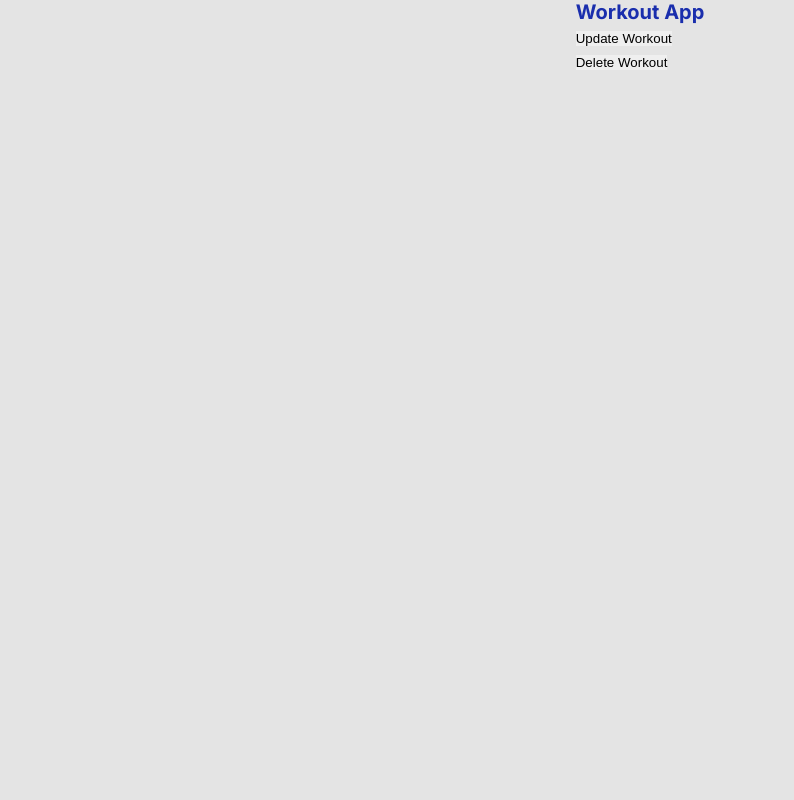
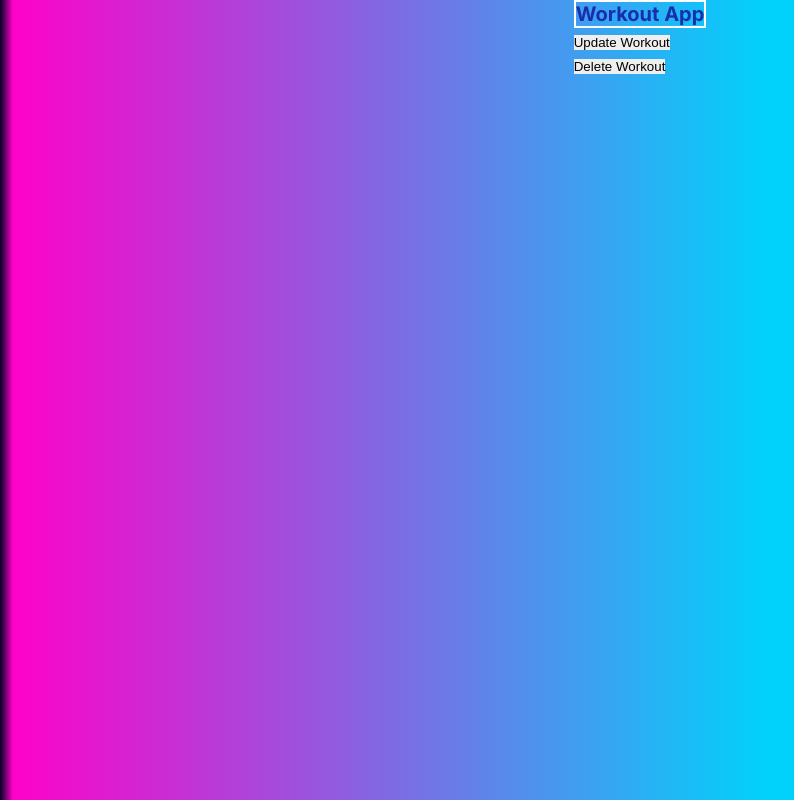
Before and after one commit to dajs64/fitness_programmer, a React (Create React App) app in the folder frontend/: page /workout/1 in a window 1280 px wide. Shown: the whole page, without its empty margins (0-794 px from the left). Built offline with nearby package versions, Linux system fonts and the light colour scheme; no server answers.

Commit message:
Simple styling applied

```diff
--- a/frontend/src/components/Header.js
+++ b/frontend/src/components/Header.js
@@ -5,7 +5,7 @@ function Header(props) {
     return (
         <nav className="nav">
             <Link to="/">
-                <div>Workout App</div>
+                <div className='header'>Workout App</div>
             </Link>
         </nav>
     );
--- a/frontend/src/index.css
+++ b/frontend/src/index.css
@@ -49,6 +49,9 @@ body {
   justify-content: center;
   align-items: center;
   font-size: 20px;
+  background: rgb(2,0,36);
+  background: linear-gradient(90deg, rgba(2,0,36,1) 0%, rgba(254,2,202,1) 1%, rgba(0,210,252,1) 60%);
+
 }
 
 .navbar {
@@ -63,6 +66,7 @@ body {
   /* Position in the middle */
   margin: 0 auto;
   border: #FA8257;
+
 }
 
 h1,
@@ -89,3 +93,11 @@ a:hover {
   align-content: left;
   font-size: 20px;
 }
+
+.header {
+  display: flex;
+  justify-content: center;
+  border: 2px;
+  border-color: #fcfefe;
+  border-style: solid;
+}
```
